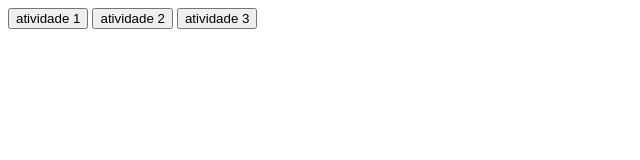
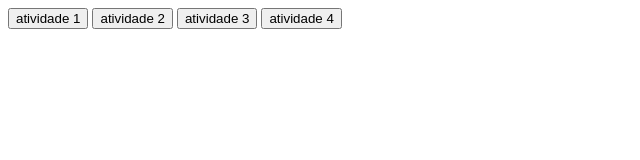
Before and after one commit to Fism00/AtividadesFixacao, a plain HTML site: page index.html in a window 1280 px wide. Shown: the whole page, without its empty margins (0-640 px from the left). Drawn offline with Linux system fonts and the light colour scheme.

Commit message:
ADD - Atividade 4 terminada

```diff
--- a/index.html
+++ b/index.html
@@ -10,5 +10,6 @@
     <button type="button" onclick="atividade1()">atividade 1</button>
     <button type="button" onclick="atividade2()">atividade 2</button>
     <button type="button" onclick="atividade3()">atividade 3</button>
+    <button type="button" onclick="atividade4()">atividade 4</button>
 </body>
 </html>
--- a/script.js
+++ b/script.js
@@ -62,4 +62,15 @@ function atividade3(){
         console.log('sua empresa ficou positivo no fim do ano!');
         }
     }
-};
+}
+
+//atividade 4 - Utilizando for para fazer as perguntas e o sort para organizar.
+
+function atividade4(){
+    let decrescente = [];
+    let o = 0;
+    for(let u = 0; u <= 3; u++){
+        decrescente[u] = parseInt(prompt('me diga um numero.'));
+    }
+    console.log('decrescente:', decrescente.sort().reverse());
+}
```
